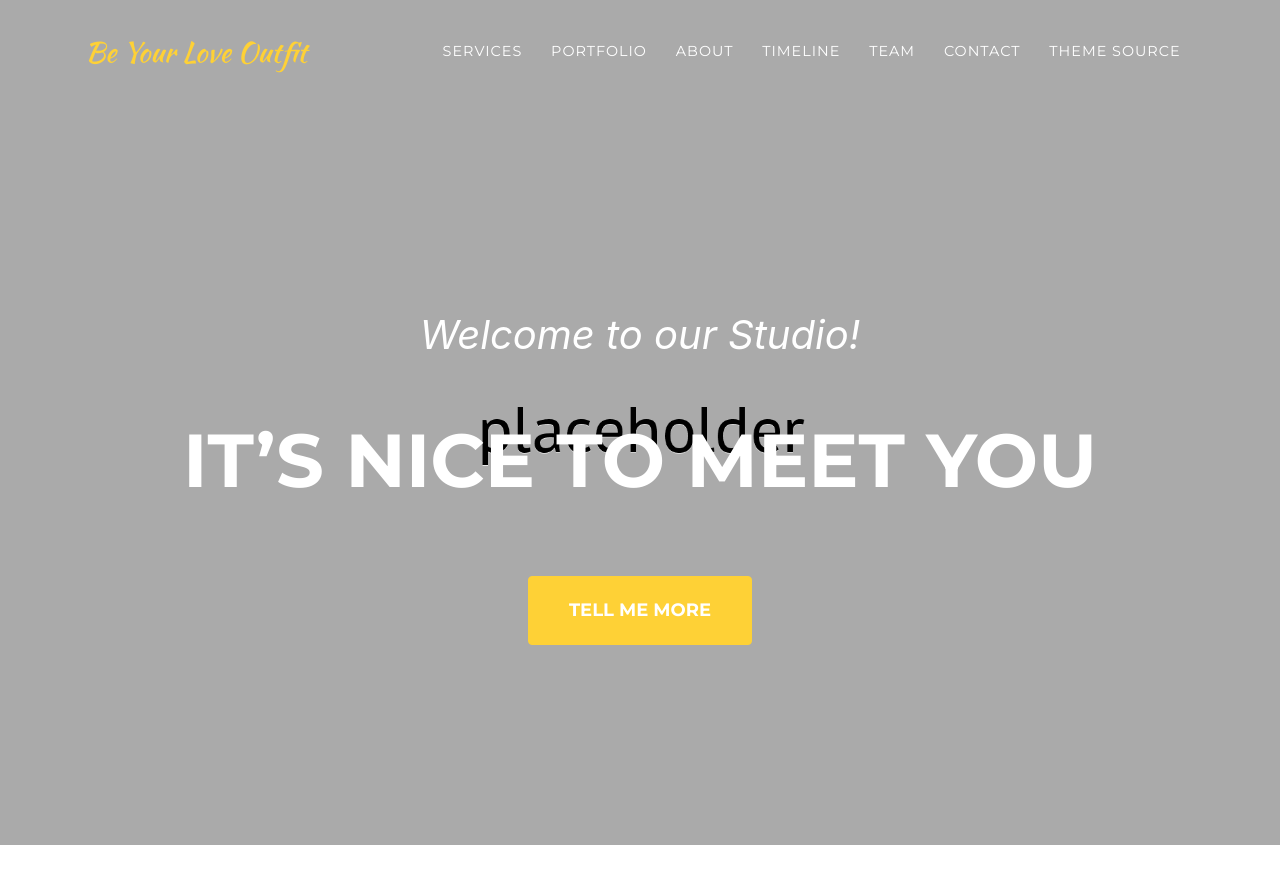
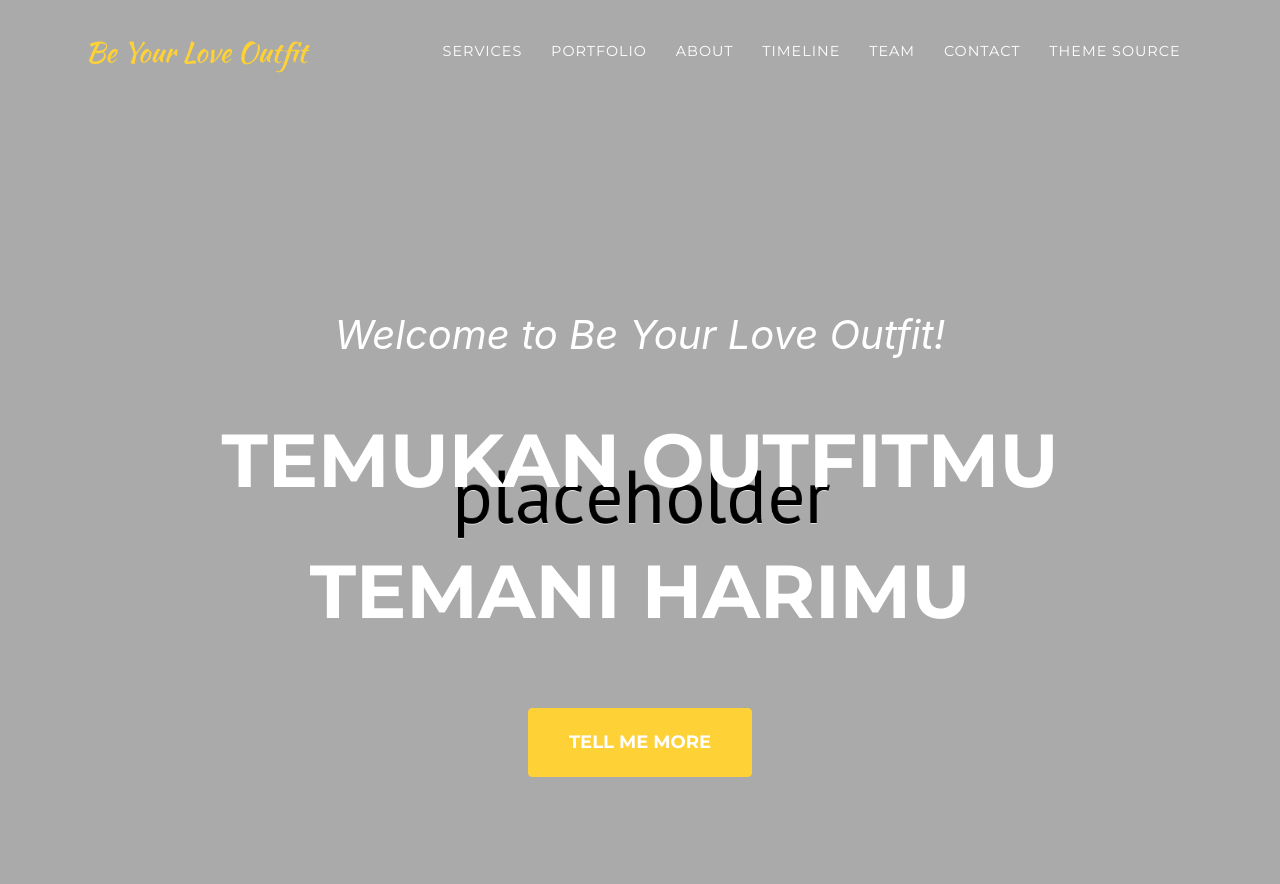
Before and after one commit to TharisaAntyaPerdani/TharisaAntyaPerdani.github.io, a Jekyll site: the page built from index.md, in a window 1280 px wide and 900 px high. Shown: the top 884 px of the window. Built offline with Jekyll 4.4.1, drawn with Linux system fonts in a browser that asks for light colours; some web fonts are replaced.

Commit message:
Update sitetext.yml

```diff
--- a/_data/sitetext.yml
+++ b/_data/sitetext.yml
@@ -11,8 +11,8 @@
 # -----------------
 en: &DEFAULT_EN
   header:
-    title: Welcome to our Studio!
-    text: It's Nice To Meet You
+    title: Welcome to Be Your Love Outfit!
+    text: Temukan Outfitmu Temani Harimu
     button: Tell Me More
     buttonlink: "#services"
 
```
